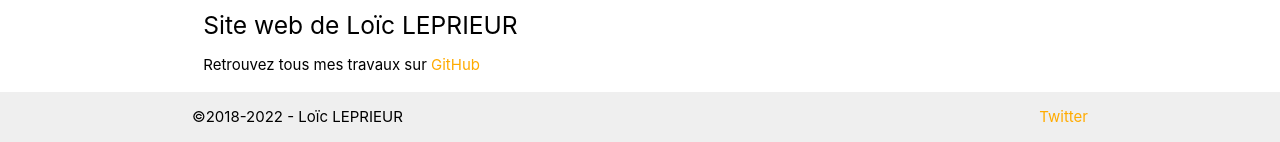
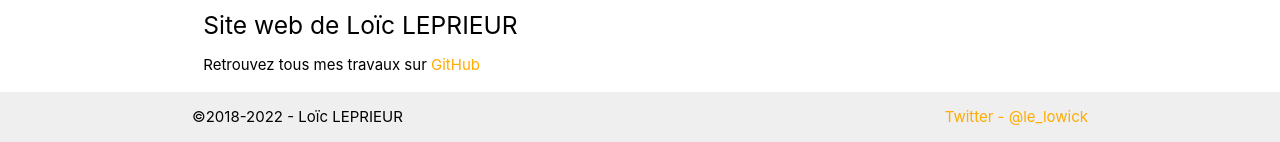
Before and after one commit to loic-leprieur/mysite-react, a PHP site: page /index.php in a window 1280 px wide. Shown: the part 2685-2827 px from the top of the page. Run offline with PHP 8.4, Linux system fonts and the light colour scheme.

Commit message:
Màj du Twitter

```diff
--- a/footer.php
+++ b/footer.php
@@ -12,7 +12,7 @@
     	<div class="footer-copyright">
     		<div class="container black-text">
                 <span>©2018-<?php echo date("Y")?> - Loïc LEPRIEUR</span>
-                <a class="right" href="https://twitter.com/loiclepr">Twitter</a>
+                <a class="right" href="https://twitter.com/le_lowick">Twitter - @le_lowick</a>
     		</div>
     	</div>
     </footer>
```
